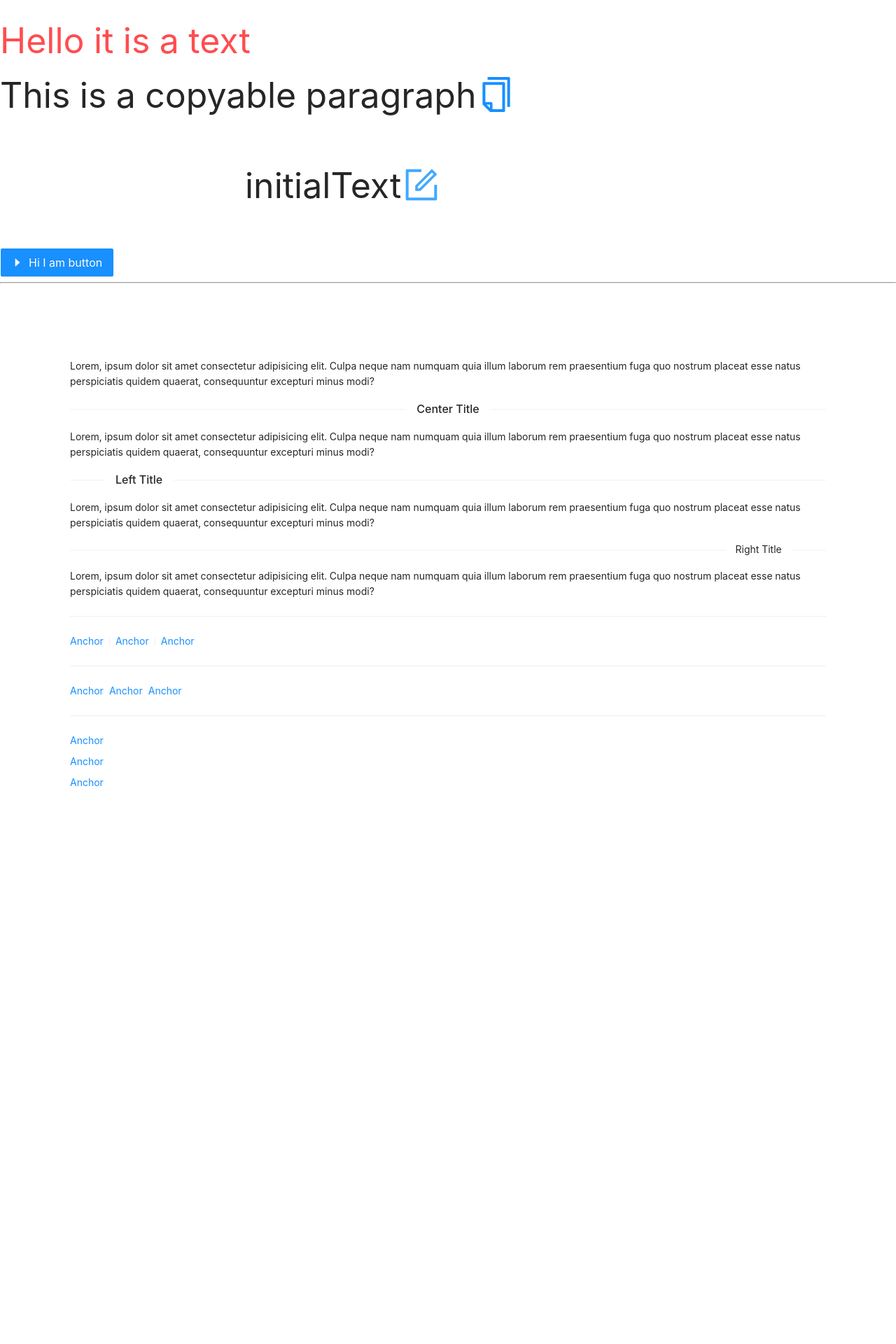
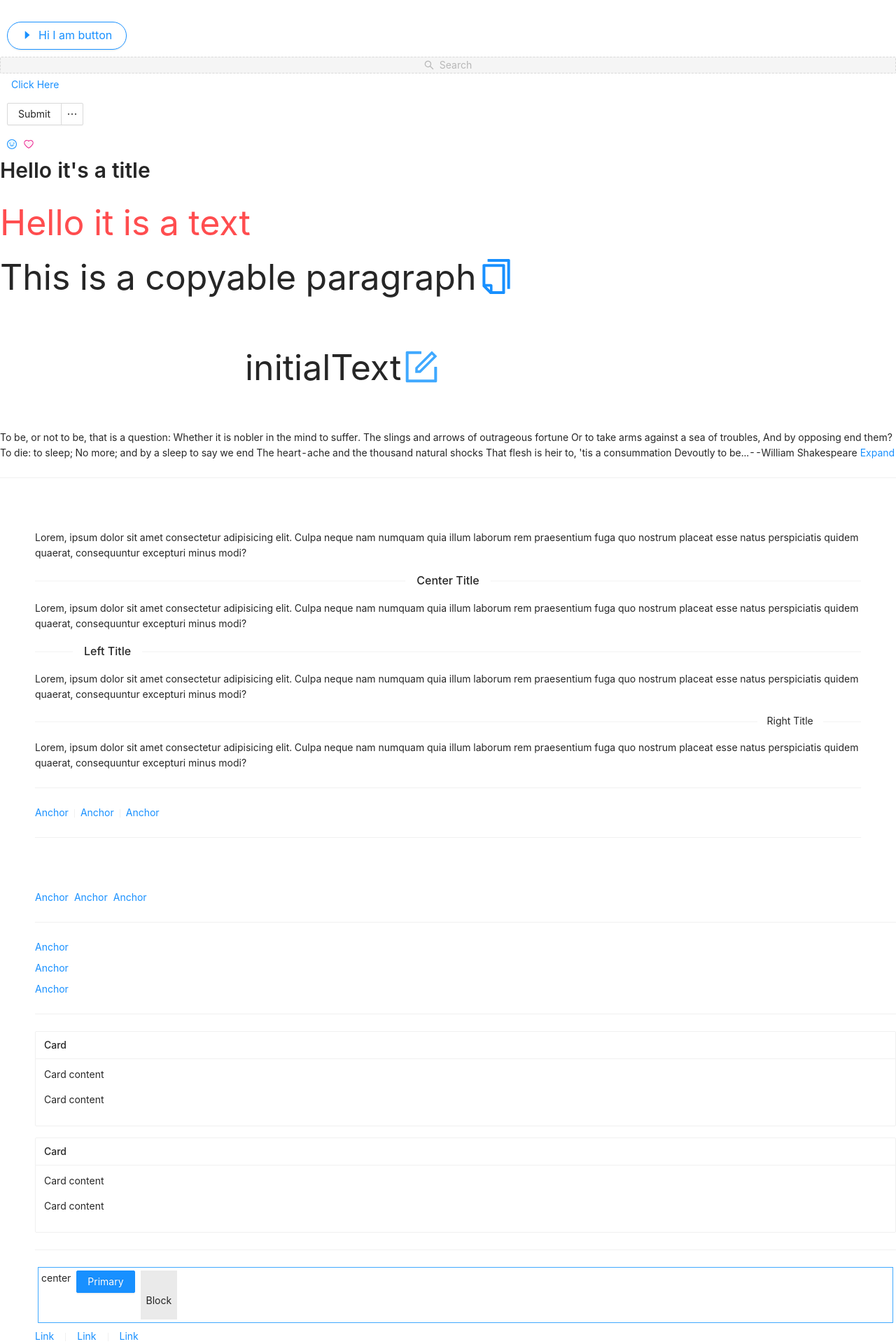
Before and after one commit to Ahmed-AbdElMoneam/ant-design-tutorial, a React (Create React App) app: page / in a window 1280 px wide. Shown: the part 37-1957 px from the top of the page at 70% size. Before the commit the page ends 1266 px from the top, so only its background shows below. Built offline with nearby package versions, Linux system fonts and the light colour scheme.

Commit message:
Spacing Added

```diff
--- a/src/App.css
+++ b/src/App.css
@@ -1 +1,13 @@
-@import '~antd/dist/antd.css';
+@import "~antd/dist/antd.css";
+
+.space-align-block {
+  flex: none;
+  margin: 8px 4px;
+  padding: 4px;
+  border: 1px solid #40a9ff;
+}
+.space-align-block .mock-block {
+  display: inline-block;
+  padding: 32px 8px 16px;
+  background: rgba(150, 150, 150, 0.2);
+}
--- a/src/App.js
+++ b/src/App.js
@@ -1,97 +1,16 @@
 import "./App.css";
-import { useState } from "react";
-import { Button } from "antd";
-import { CaretRightOutlined, FormOutlined } from "@ant-design/icons";
-import { Typography } from "antd";
-import { Divider, Space } from "antd";
-
-const { Title, Text, Paragraph } = Typography;
+import General from "./General";
+import Divide from "./Divide";
+import Spacing from "./Spacing";
+import { Divider } from "antd";
 
 function App() {
-  const [myText, setMyText] = useState("initialText");
-  const styles = {
-    root: { padding: 100 },
-  };
-
   return (
     <div className="App">
-      <div>
-        <Title level={2}>Hello it's a title</Title>
-        <Text type="danger" style={{ fontSize: 50 }}>
-          Hello it is a text
-        </Text>
-        <Paragraph style={{ fontSize: 50 }} copyable>
-          This is a copyable paragraph
-        </Paragraph>
-        <Paragraph
-          style={{ fontSize: 50, width: 700, marginLeft: 350 }}
-          editable={{
-            tooltip: "Edit me please",
-            icon: <FormOutlined />,
-            onChange: setMyText,
-          }}
-        >
-          {myText}
-        </Paragraph>
-        <Button
-          style={{ margin: 1 }}
-          type="primary"
-          size="large"
-          icon={<CaretRightOutlined />}
-        >
-          Hi I am button
-        </Button>
-      </div>
-      <hr />
-      <div style={styles.root}>
-        <p>
-          Lorem, ipsum dolor sit amet consectetur adipisicing elit. Culpa neque
-          nam numquam quia illum laborum rem praesentium fuga quo nostrum
-          placeat esse natus perspiciatis quidem quaerat, consequuntur excepturi
-          minus modi?
-        </p>
-        <Divider>Center Title</Divider>
-        <p>
-          Lorem, ipsum dolor sit amet consectetur adipisicing elit. Culpa neque
-          nam numquam quia illum laborum rem praesentium fuga quo nostrum
-          placeat esse natus perspiciatis quidem quaerat, consequuntur excepturi
-          minus modi?
-        </p>
-        <Divider orientation="left">Left Title</Divider>
-        <p>
-          Lorem, ipsum dolor sit amet consectetur adipisicing elit. Culpa neque
-          nam numquam quia illum laborum rem praesentium fuga quo nostrum
-          placeat esse natus perspiciatis quidem quaerat, consequuntur excepturi
-          minus modi?
-        </p>
-        <Divider orientation="right" plain>
-          Right Title
-        </Divider>
-        <p>
-          Lorem, ipsum dolor sit amet consectetur adipisicing elit. Culpa neque
-          nam numquam quia illum laborum rem praesentium fuga quo nostrum
-          placeat esse natus perspiciatis quidem quaerat, consequuntur excepturi
-          minus modi?
-        </p>
-        <Divider />
-        <a href="https://www.google.com/">Anchor</a>
-        <Divider type="vertical" />
-        <a href="https://www.google.com/">Anchor</a>
-        <Divider type="vertical" />
-        <a href="https://www.google.com/">Anchor</a>
-        <Divider />
-        <Space>
-          <a href="https://www.google.com/">Anchor</a>
-          <a href="https://www.google.com/">Anchor</a>
-          <a href="https://www.google.com/">Anchor</a>
-        </Space>
-        <Divider />
-        <Space direction="vertical">
-          <a href="https://www.google.com/">Anchor</a>
-          <a href="https://www.google.com/">Anchor</a>
-          <a href="https://www.google.com/">Anchor</a>
-        </Space>
-      </div>
+      <General />
+      <Divider />
+      <Divide />
+      <Spacing />
     </div>
   );
 }
--- /dev/null
+++ b/src/Divide.js
@@ -0,0 +1,46 @@
+import { Divider } from "antd";
+
+const Divide = () => {
+  return (
+    <div style={{ padding: 50 }}>
+      <p>
+        Lorem, ipsum dolor sit amet consectetur adipisicing elit. Culpa neque
+        nam numquam quia illum laborum rem praesentium fuga quo nostrum placeat
+        esse natus perspiciatis quidem quaerat, consequuntur excepturi minus
+        modi?
+      </p>
+      <Divider>Center Title</Divider>
+      <p>
+        Lorem, ipsum dolor sit amet consectetur adipisicing elit. Culpa neque
+        nam numquam quia illum laborum rem praesentium fuga quo nostrum placeat
+        esse natus perspiciatis quidem quaerat, consequuntur excepturi minus
+        modi?
+      </p>
+      <Divider orientation="left">Left Title</Divider>
+      <p>
+        Lorem, ipsum dolor sit amet consectetur adipisicing elit. Culpa neque
+        nam numquam quia illum laborum rem praesentium fuga quo nostrum placeat
+        esse natus perspiciatis quidem quaerat, consequuntur excepturi minus
+        modi?
+      </p>
+      <Divider orientation="right" plain>
+        Right Title
+      </Divider>
+      <p>
+        Lorem, ipsum dolor sit amet consectetur adipisicing elit. Culpa neque
+        nam numquam quia illum laborum rem praesentium fuga quo nostrum placeat
+        esse natus perspiciatis quidem quaerat, consequuntur excepturi minus
+        modi?
+      </p>
+      <Divider />
+      <a href="https://www.google.com/">Anchor</a>
+      <Divider type="vertical" />
+      <a href="https://www.google.com/">Anchor</a>
+      <Divider type="vertical" />
+      <a href="https://www.google.com/">Anchor</a>
+      <Divider />
+    </div>
+  );
+};
+
+export default Divide;
--- /dev/null
+++ b/src/General.js
@@ -0,0 +1,95 @@
+import { useState } from "react";
+import { Button, Dropdown, Menu, Typography } from "antd";
+import {
+  CaretRightOutlined,
+  SearchOutlined,
+  SmileTwoTone,
+  HeartTwoTone,
+  FormOutlined,
+} from "@ant-design/icons";
+const { Title, Paragraph, Text } = Typography;
+
+const General = () => {
+  const [myText, setMyText] = useState("initialText");
+  const menu = (
+    <Menu
+      items={[
+        { key: 1, label: "clear fields" },
+        {
+          key: 2,
+          label: "Submit Without",
+        },
+      ]}
+    />
+  );
+  const article =
+    "To be, or not to be, that is a question: Whether it is nobler in the mind to suffer. The slings and arrows of outrageous fortune Or to take arms against a sea of troubles, And by opposing end them? To die: to sleep; No more; and by a sleep to say we end The heart-ache and the thousand natural shocks That flesh is heir to, 'tis a consummation Devoutly to be wish'd. To die, to sleep To sleep- perchance to dream: ay, there's the rub! For in that sleep of death what dreams may come When we have shuffled off this mortal coil, Must give us pause. There 's the respect That makes calamity of so long life";
+  return (
+    <div>
+      <div className="buttons">
+        <h1 style={{ textAlign: "center" }}>Buttons</h1>
+        <Button
+          style={{ margin: 10 }}
+          type="primary"
+          size="large"
+          icon={<CaretRightOutlined />}
+          shape="round"
+          ghost
+        >
+          Hi I am button
+        </Button>
+        <Button
+          type="dashed"
+          size="small"
+          icon={<SearchOutlined />}
+          block
+          disabled
+        >
+          Search
+        </Button>
+        <Button type="link">Click Here</Button>
+        <Dropdown.Button overlay={menu} style={{ margin: 10 }}>
+          Submit
+        </Dropdown.Button>
+      </div>
+      <div className="icons">
+        <SmileTwoTone style={{ margin: 10 }} />
+        <HeartTwoTone twoToneColor="#eb2f96" />
+      </div>
+      <div className="Typography">
+        <Title level={2}>Hello it's a title</Title>
+        <Text type="danger" style={{ fontSize: 50 }}>
+          Hello it is a text
+        </Text>
+        <Paragraph style={{ fontSize: 50 }} copyable>
+          This is a copyable paragraph
+        </Paragraph>
+        <Paragraph
+          style={{ fontSize: 50, width: 700, marginLeft: 350 }}
+          editable={{
+            tooltip: "Edit me please",
+            icon: <FormOutlined />,
+            onChange: setMyText,
+          }}
+        >
+          {myText}
+        </Paragraph>
+        <Paragraph
+          ellipsis={{
+            rows: 2,
+            expandable: true,
+            suffix: "--William Shakespeare",
+            onEllipsis: (ellipsis) => {
+              console.log("Ellipsis changed:", ellipsis);
+            },
+          }}
+          title={`${article}--William Shakespeare`}
+        >
+          {article}
+        </Paragraph>
+      </div>
+    </div>
+  );
+};
+
+export default General;
--- /dev/null
+++ b/src/Spacing.js
@@ -0,0 +1,56 @@
+import { Divider, Space, Card, Button, Typography } from "antd";
+
+const Spacing = () => {
+  return (
+    <div className="spacing" style={{ marginLeft: 50 }}>
+      <Space>
+        <a href="https://www.google.com/">Anchor</a>
+        <a href="https://www.google.com/">Anchor</a>
+        <a href="https://www.google.com/">Anchor</a>
+      </Space>
+      <Divider />
+      <Space direction="vertical">
+        <a href="https://www.google.com/">Anchor</a>
+        <a href="https://www.google.com/">Anchor</a>
+        <a href="https://www.google.com/">Anchor</a>
+      </Space>
+      <Divider />
+      <Space
+        direction="vertical"
+        size="middle" //small | middle | large
+        style={{
+          display: "flex",
+        }}
+      >
+        <Card title="Card" size="small">
+          <p>Card content</p>
+          <p>Card content</p>
+        </Card>
+        <Card title="Card" size="small">
+          <p>Card content</p>
+          <p>Card content</p>
+        </Card>
+      </Space>
+      <Divider />
+      <div className="space-align-block">
+        <Space align="start">
+          {/*align= "center | start | end | baseline"
+						 size= 0~100
+						 wrap */}
+          center
+          <Button type="primary">Primary</Button>
+          <span className="mock-block">Block</span>
+        </Space>
+      </div>
+      <div>
+        <Space split={<Divider type="vertical" />}>
+          <Typography.Link>Link</Typography.Link>
+          <Typography.Link>Link</Typography.Link>
+          <Typography.Link>Link</Typography.Link>
+        </Space>
+      </div>
+    </div>
+  );
+};
+
+export default Spacing;
```
